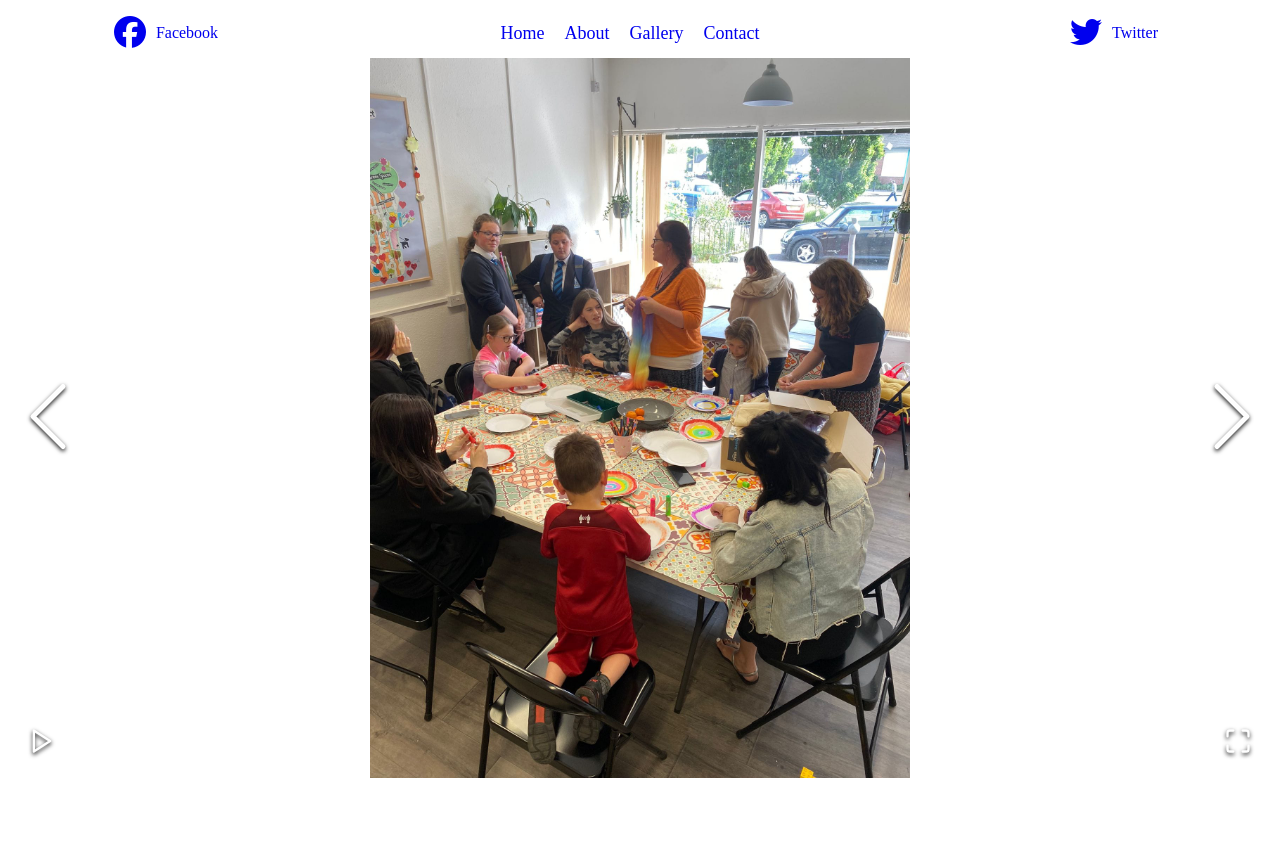
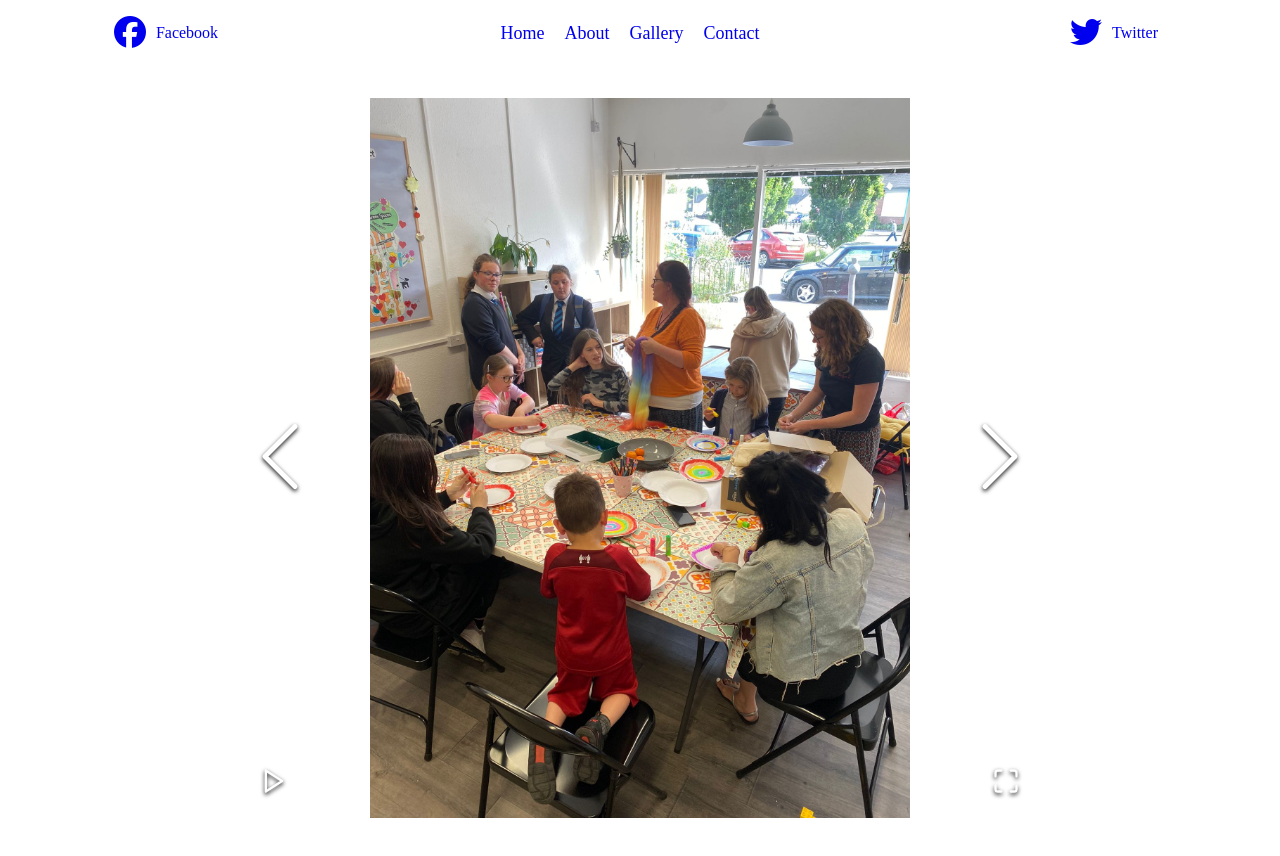
Before and after one commit to jonathan-rose/swan-website, a React (Create React App) app: page /gallery in a window 1280 px wide. Shown: the top 856 px of the page. Before the commit the page ends 800 px from the top, so only its background shows below. Built offline with nearby package versions, Linux system fonts and the light colour scheme.

Commit message:
Centered gallery images and arrows have consistent position.

```diff
--- a/src/pages/gallery/Gallery.jsx
+++ b/src/pages/gallery/Gallery.jsx
@@ -4,27 +4,10 @@ import ReactImageGallery from 'react-image-gallery';
 const images = require.context('../../../public/images/gallery', true)
 const imageList = images.keys().map(image => ({ original: images(image) }));
 
-console.log(imageList);
-
-const images2 = [
-  {
-    original: "https://picsum.photos/id/1018/1000/600/",
-    thumbnail: "https://picsum.photos/id/1018/250/150/",
-  },
-  {
-    original: "https://picsum.photos/id/1015/1000/600/",
-    thumbnail: "https://picsum.photos/id/1015/250/150/",
-  },
-  {
-    original: "https://picsum.photos/id/1019/1000/600/",
-    thumbnail: "https://picsum.photos/id/1019/250/150/",
-  },
-];
-
-console.log(images2);
-
 export default function Gallery() {
   return (
-    <ReactImageGallery items={imageList} />
+    <ReactImageGallery
+    items={imageList}
+    slideDuration={0} />
   )
 }
--- a/src/pages/gallery/gallery.css
+++ b/src/pages/gallery/gallery.css
@@ -1 +1,12 @@
 @import "~react-image-gallery/styles/css/image-gallery.css";
+
+.image-gallery {
+    display: flex;
+    align-items: center;
+    justify-content: center;
+    height: 100vh;
+}
+
+.image-gallery-content {
+    width: 100vh;
+}
```
